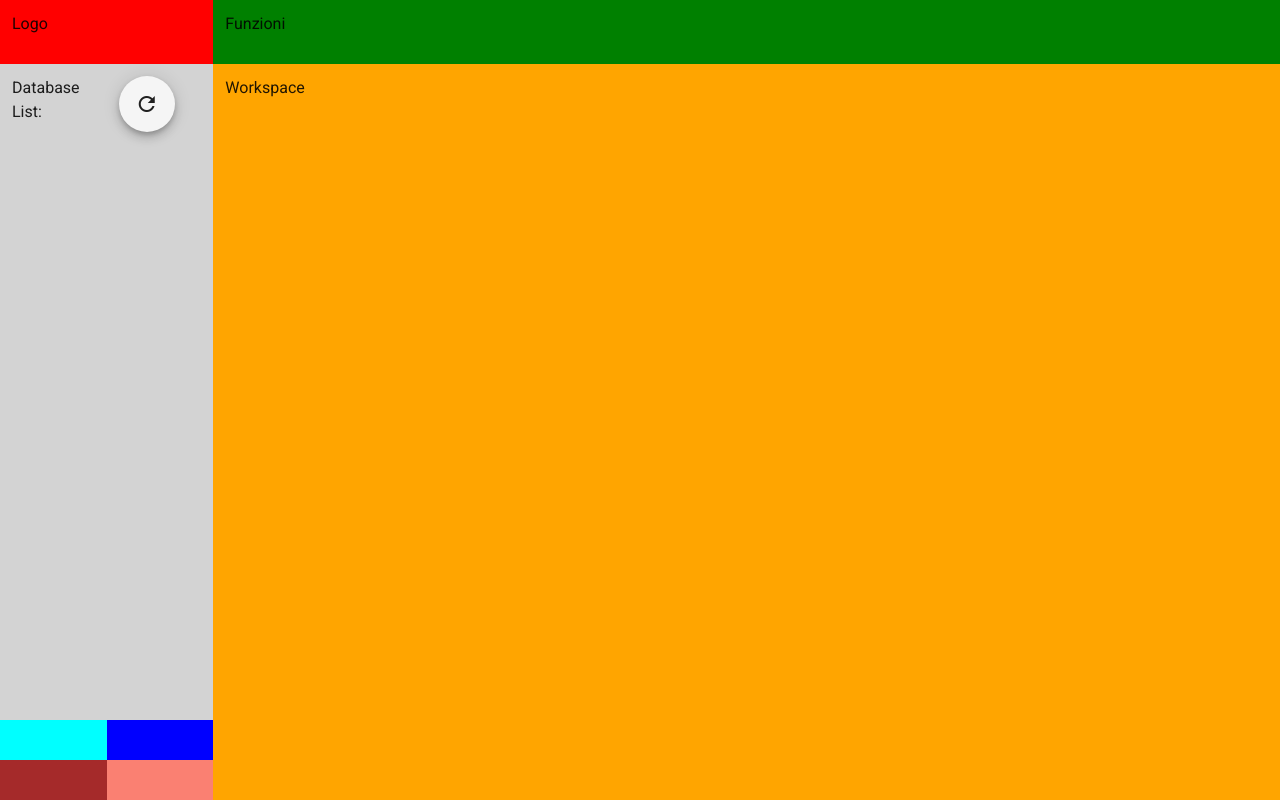
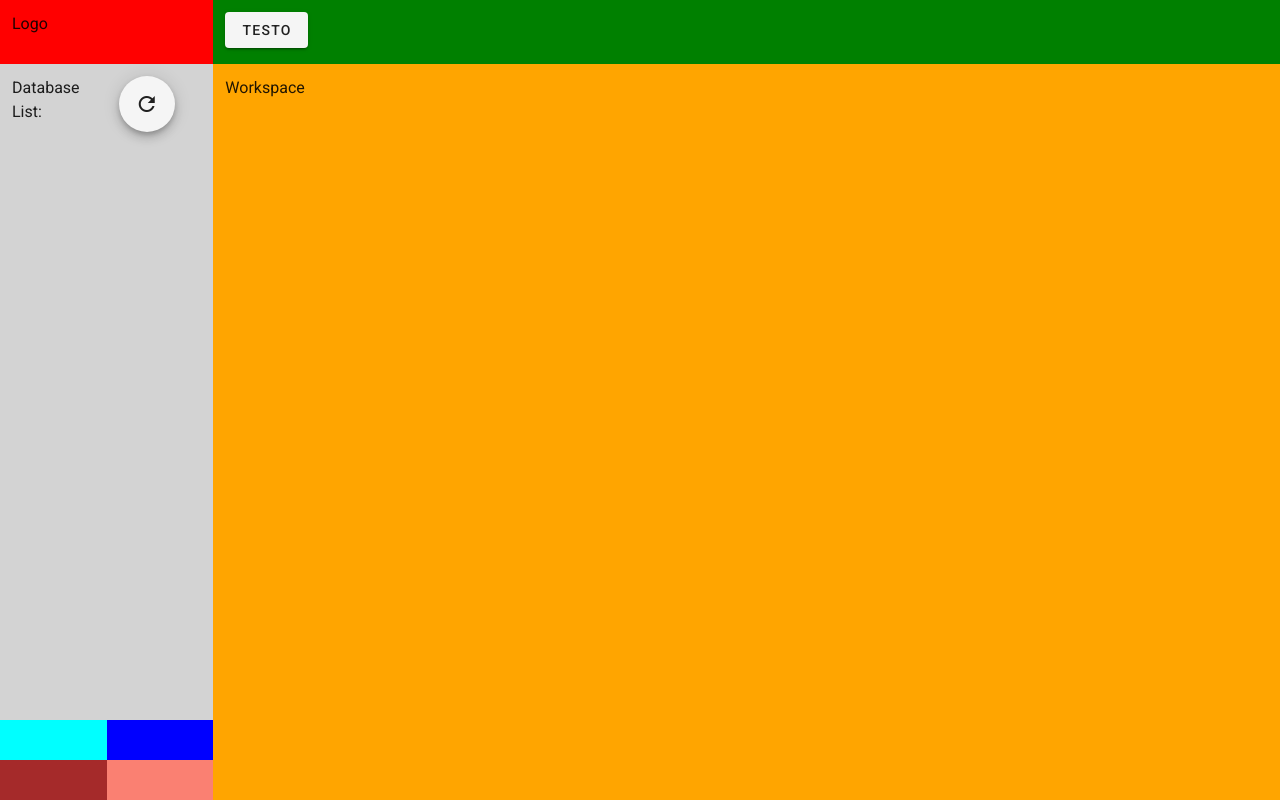
Before and after one commit to CristianoGambirasio/j-co-ds-web, a Vue app: page / in a window 1280 px wide. Built offline with nearby package versions, Linux system fonts and the light colour scheme; no server answers.

Commit message:
Creating ListFunctions

```diff
--- a/src/components/AppIndex.vue
+++ b/src/components/AppIndex.vue
@@ -5,7 +5,7 @@
           Logo
         </v-col>
         <v-col class="upRight">
-          Funzioni
+          <ListFunctions/>
         </v-col>
       </v-row>
       <v-row no-gutter style="height: 92vh;">
@@ -42,10 +42,12 @@
 
 <script>
 import ListDB from './ListDB.vue'
+import ListFunctions from './ListFunctions.vue'
 
 export default {
   components: {
-    ListDB
+    ListDB,
+    ListFunctions
   }
 }
 </script>
--- /dev/null
+++ b/src/components/ListFunctions.vue
@@ -0,0 +1,18 @@
+<template>
+    <v-row>
+        <v-btn>
+            Testo
+        </v-btn>
+    </v-row>
+</template>
+
+<script>
+export default {
+  data () {
+    //
+  }
+}
+</script>
+
+<style>
+</style>
```
